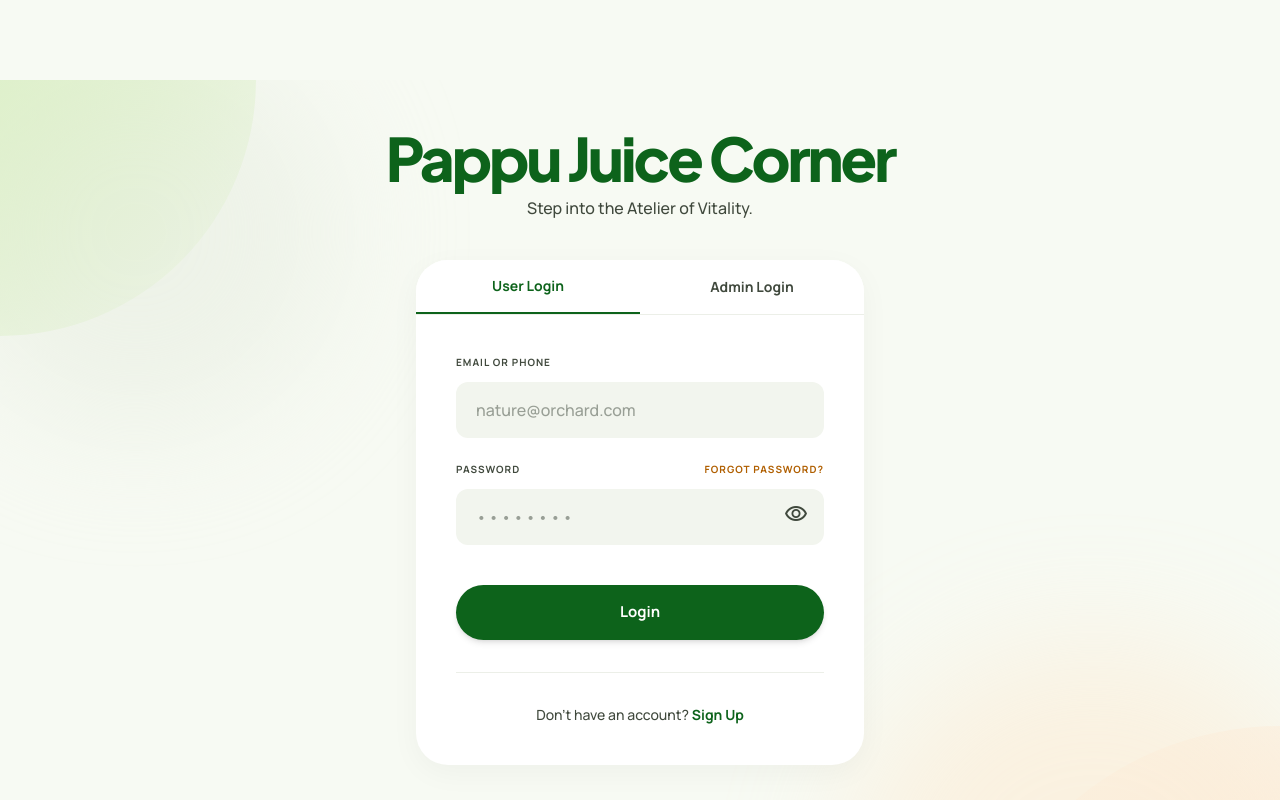
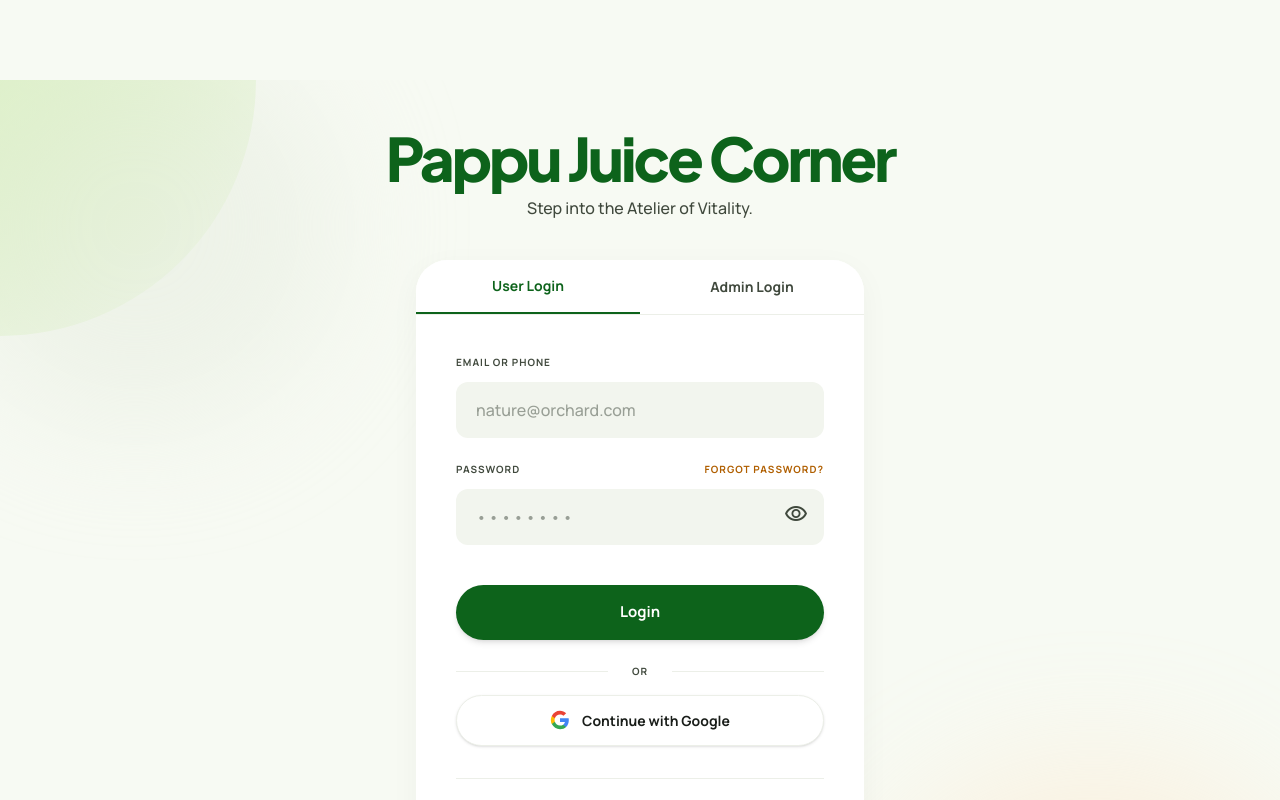
Before and after one commit to Nikhil-Yadav6704/juice_store_website, a Next.js app in the folder pappu-juice-corner/: page /auth/login in a window 1280 px wide. Shown: the top 800 px of the page. Built offline with nearby package versions, Linux system fonts and the light colour scheme; no server answers.

Commit message:
Implement Google Authentication

```diff
--- a/pappu-juice-corner/src/app/auth/login/page.tsx
+++ b/pappu-juice-corner/src/app/auth/login/page.tsx
@@ -145,6 +145,30 @@
               </button>
             </form>
 
+            {tab === "user" && (
+              <div className="mt-6 space-y-4">
+                <div className="relative flex items-center gap-4">
+                  <div className="flex-1 h-px bg-surface-container"></div>
+                  <span className="text-[10px] font-black text-on-surface-variant uppercase tracking-widest bg-surface-container-lowest px-2">OR</span>
+                  <div className="flex-1 h-px bg-surface-container"></div>
+                </div>
+
+                <button
+                  type="button"
+                  onClick={() => signIn("google", { callbackUrl: "/" })}
+                  className="w-full bg-white text-on-surface py-3.5 rounded-full font-bold text-[14px] border border-surface-container shadow-sm hover:shadow transition-all flex items-center justify-center gap-3 group"
+                >
+                  <svg className="w-5 h-5 group-hover:scale-110 transition-transform" viewBox="0 0 24 24">
+                    <path d="M22.56 12.25c0-.78-.07-1.53-.2-2.25H12v4.26h5.92c-.26 1.37-1.04 2.53-2.21 3.31v2.77h3.57c2.08-1.92 3.28-4.74 3.28-8.09z" fill="#4285F4" />
+                    <path d="M12 23c2.97 0 5.46-.98 7.28-2.66l-3.57-2.77c-.98.66-2.23 1.06-3.71 1.06-2.86 0-5.29-1.93-6.16-4.53H2.18v2.84C3.99 20.53 7.7 23 12 23z" fill="#34A853" />
+                    <path d="M5.84 14.09c-.22-.66-.35-1.36-.35-2.09s.13-1.43.35-2.09V7.07H2.18C1.43 8.55 1 10.22 1 12s.43 3.45 1.18 4.93l3.66-2.84z" fill="#FBBC05" />
+                    <path d="M12 5.38c1.62 0 3.06.56 4.21 1.64l3.15-3.15C17.45 2.09 14.97 1 12 1 7.7 1 3.99 3.47 2.18 7.07l3.66 2.84c.87-2.6 3.3-4.53 6.16-4.53z" fill="#EA4335" />
+                  </svg>
+                  Continue with Google
+                </button>
+              </div>
+            )}
+
             <div className="mt-8 pt-8 border-t border-surface-container flex justify-center">
               <p className="text-sm font-medium text-on-surface-variant">
                 Don't have an account?{" "}
--- a/pappu-juice-corner/src/lib/auth.ts
+++ b/pappu-juice-corner/src/lib/auth.ts
@@ -23,8 +23,14 @@
   }
 }
 
+import GoogleProvider from "next-auth/providers/google";
+
 export const authOptions: NextAuthOptions = {
   providers: [
+    GoogleProvider({
+      clientId: process.env.GOOGLE_CLIENT_ID!,
+      clientSecret: process.env.GOOGLE_CLIENT_SECRET!,
+    }),
     CredentialsProvider({
       name: "Credentials",
       credentials: {
@@ -70,11 +76,39 @@
     }),
   ],
   callbacks: {
-    async jwt({ token, user, trigger, session }) {
+    async signIn({ user, account }) {
+      if (account?.provider === "google") {
+        try {
+          await connectToDatabase();
+          const existingUser = await User.findOne({ email: user.email });
+
+          if (!existingUser) {
+            // Create new user if they don't exist
+            await User.create({
+              fullName: user.name,
+              email: user.email,
+              role: "user",
+              status: "active",
+            });
+          } else if (existingUser.status === "blocked") {
+            return false;
+          }
+        } catch (error) {
+          console.error("Error in signIn callback:", error);
+          return false;
+        }
+      }
+      return true;
+    },
+    async jwt({ token, user }) {
       if (user) {
-        token.id = user.id;
-        token.role = (user as any).role;
-        token.status = (user as any).status;
+        await connectToDatabase();
+        const dbUser = await User.findOne({ email: token.email });
+        if (dbUser) {
+          token.id = dbUser._id.toString();
+          token.role = dbUser.role;
+          token.status = dbUser.status;
+        }
       }
       return token;
     },
```
